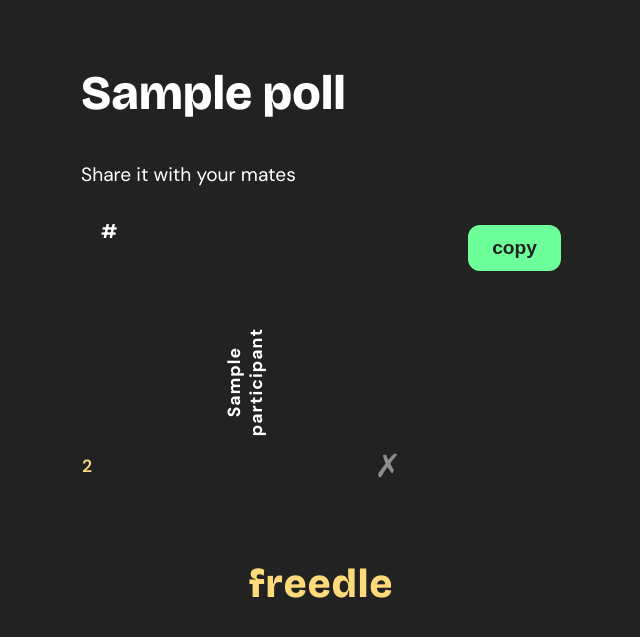
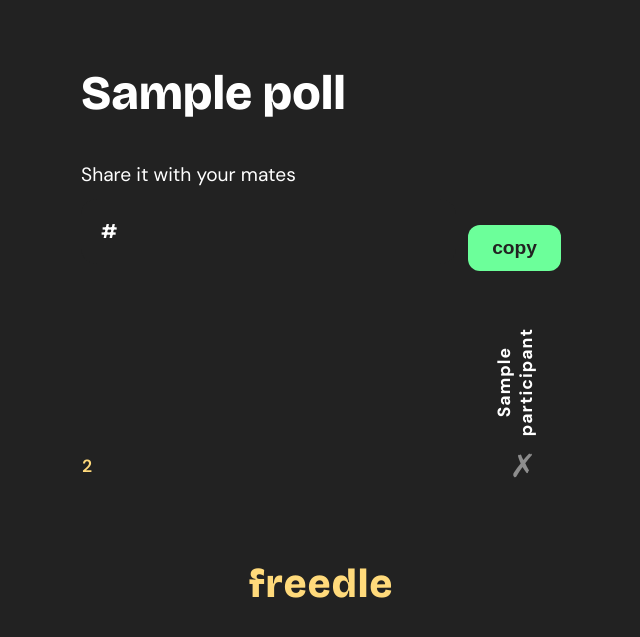
Before and after one commit to vexalist/freedle, a Flask app: template app/templates/poll_results.html in a window 1280 px wide. Shown: the top 637 px of the page, without its empty margins (319-959 px from the left). Run offline with Flask 3, Linux system fonts and the light colour scheme; tables that the repository leaves empty hold one stand-in row (values such as "Sample post"); the template is opened without the code that fills it: values that come from a table or form of the project are taken from there, most other values are stand-ins (such as "Sample title", 1, 10 or a date in 2020).

Commit message:
sharing link points to poll rather than results

```diff
--- a/app/routes.py
+++ b/app/routes.py
@@ -89,7 +89,7 @@
             selected = any(sel.poll_date_id == d.id for sel in r.selections)
             row.append(selected)
         grid.append(row)
-    poll_url = request.url
+    poll_url = url_for('poll_response', slug=slug, _external=True)
     return render_template(
         'poll_results.html',
         poll=poll,
--- a/app/templates/poll_results.html
+++ b/app/templates/poll_results.html
@@ -5,6 +5,25 @@
     <meta name="viewport" content="width=device-width, initial-scale=1.0">
     <title>{{ poll.event_title }} Results | Freedle</title>
     <link rel="stylesheet" href="/static/styleguide.css">
+    <style>
+        :root {
+            --participant-col-width: 60px;
+        }
+        .participant-header {
+            width: var(--participant-col-width);
+            min-width: var(--participant-col-width);
+            max-width: var(--participant-col-width);
+            padding: 0 8px;
+            height: 60px;
+            vertical-align: bottom;
+        }
+        .participant-cell {
+            width: var(--participant-col-width);
+            min-width: var(--participant-col-width);
+            max-width: var(--participant-col-width);
+            text-align: center;
+        }
+    </style>
 </head>
 <body>
     <div class="container">
@@ -22,7 +41,7 @@
                     <tr>
                         <th style="text-align: left; font-size: 1.1rem; font-weight: 700; color: #fff;"> </th>
                         {% for participant in participants %}
-                        <th style="padding: 0 8px; height: 60px; vertical-align: bottom;">
+                        <th class="participant-header">
                             <div style="writing-mode: vertical-rl; transform: rotate(180deg); font-size: 1.1rem; font-weight: 700; color: #fff; letter-spacing: 1px;">{{ participant }}</div>
                         </th>
                         {% endfor %}
@@ -33,7 +52,7 @@
                     <tr>
                         <td style="font-size: 1.1rem; font-weight: 600; color: #ffd97b; padding-right: 12px;">{{ date_labels[date_idx] }}</td>
                         {% for part_idx in range(participants|length) %}
-                        <td style="text-align: center;">
+                        <td class="participant-cell">
                             {% if grid[date_idx][part_idx] %}
                                 <span style="color: #ffd97b; font-size: 2rem;">&#10003;</span>
                             {% else %}
```
